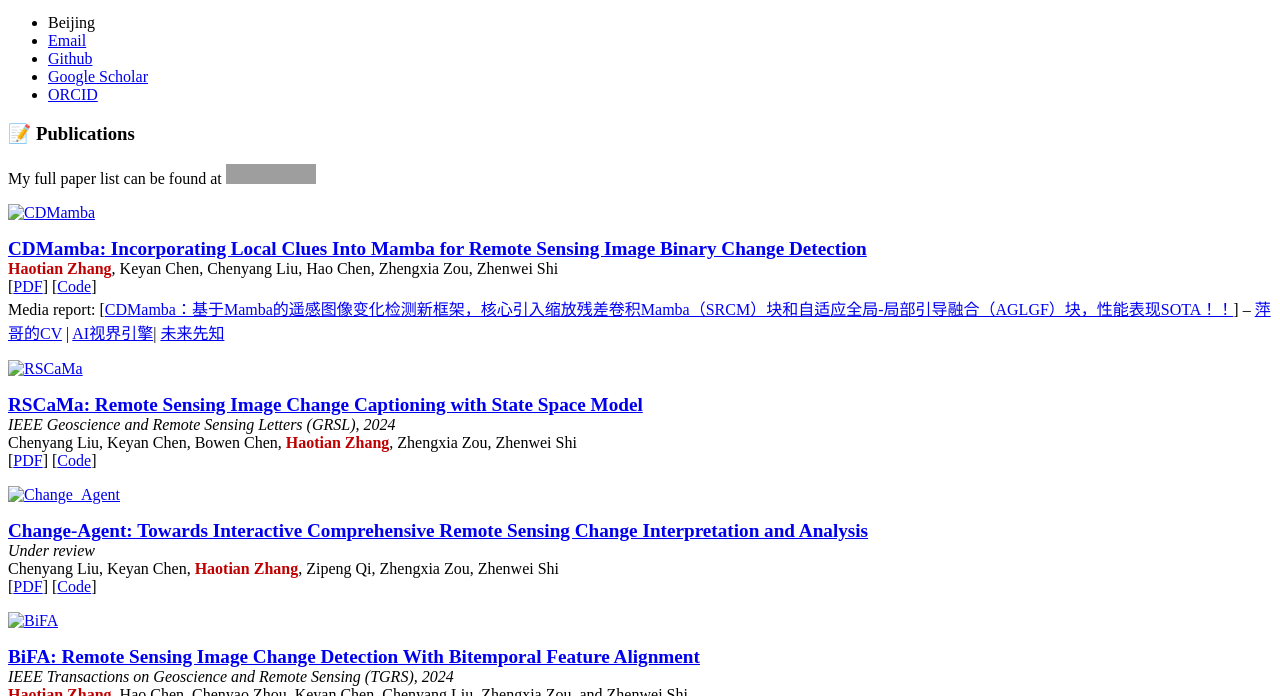
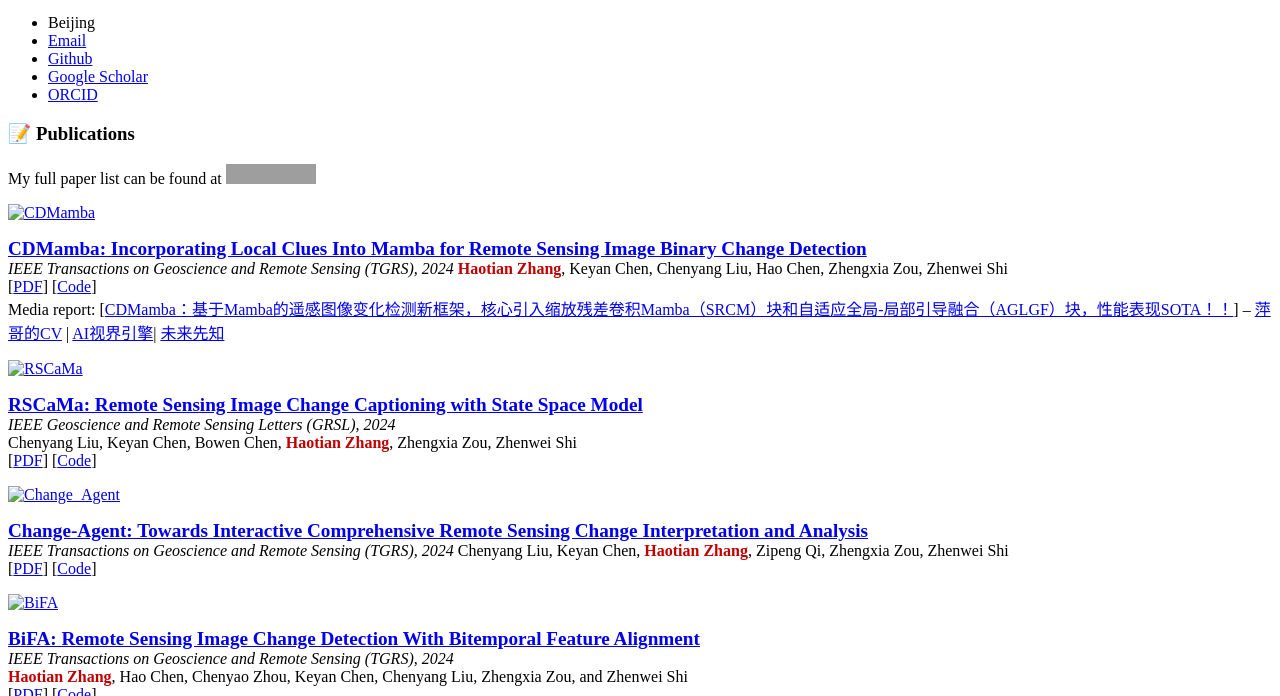
Before and after one commit to zmoka-zht/zmoka-zht.github.io, a Jekyll site: the page built from _pages/includes/pub.md, in a window 1280 px wide and 900 px high, scrolled down 330 px, cut to the strip 0-696 px from the top of the window. Built offline with Jekyll 4.4.1, drawn with Linux system fonts in a browser that asks for light colours; our own code applies the rules of GitHub Pages for plain Markdown files; grey boxes are pictures that could not be loaded.

Commit message:
Update pub.md

```diff
--- a/_pages/includes/pub.md
+++ b/_pages/includes/pub.md
@@ -5,7 +5,8 @@ My full paper list can be found at <a href='https://scholar.google.com.hk/citati
 <div class='paper-box'><div class='paper-box-image'><div><div class="badge"></div><a href="images/CDMamba.png"><img src='images/CDMamba.png' alt="CDMamba" width="100%"></a></div></div>
 <div class='paper-box-text' markdown="1">
 
-<a class=PaperTitle href="https://arxiv.org/abs/2406.04207"><b>CDMamba: Incorporating Local Clues Into Mamba for Remote Sensing Image Binary Change Detection</b></a> \\
+<a class=PaperTitle href="[https://arxiv.org/abs/2406.04207](https://ieeexplore.ieee.org/abstract/document/10902569)"><b>CDMamba: Incorporating Local Clues Into Mamba for Remote Sensing Image Binary Change Detection</b></a> \\
+*IEEE Transactions on Geoscience and Remote Sensing (TGRS), 2024*
 **<font color="#C00000">Haotian Zhang</font>**, Keyan Chen, Chenyang Liu, Hao Chen, Zhengxia Zou, Zhenwei Shi \\
 [<a href="https://ieeexplore.ieee.org/abstract/document/10902569">PDF</a>]
 [<a href="https://github.com/zmoka-zht/CDMamba">Code</a>] \\
@@ -29,7 +30,7 @@ Chenyang Liu, Keyan Chen, Bowen Chen, **<font color="#C00000">Haotian Zhang</fon
 <div class='paper-box-text' markdown="1">
 
 <a class=PaperTitle href="https://arxiv.org/abs/2403.19646"><b>Change-Agent: Towards Interactive Comprehensive Remote Sensing Change Interpretation and Analysis</b></a> \\
- *Under review* \\
+*IEEE Transactions on Geoscience and Remote Sensing (TGRS), 2024*
 Chenyang Liu, Keyan Chen, **<font color="#C00000">Haotian Zhang</font>**, Zipeng Qi, Zhengxia Zou, Zhenwei Shi \\
 [<a href="https://arxiv.org/abs/2403.19646">PDF</a>] [<a href="https://github.com/Chen-Yang-Liu/Change-Agent">Code</a>]
 
```
